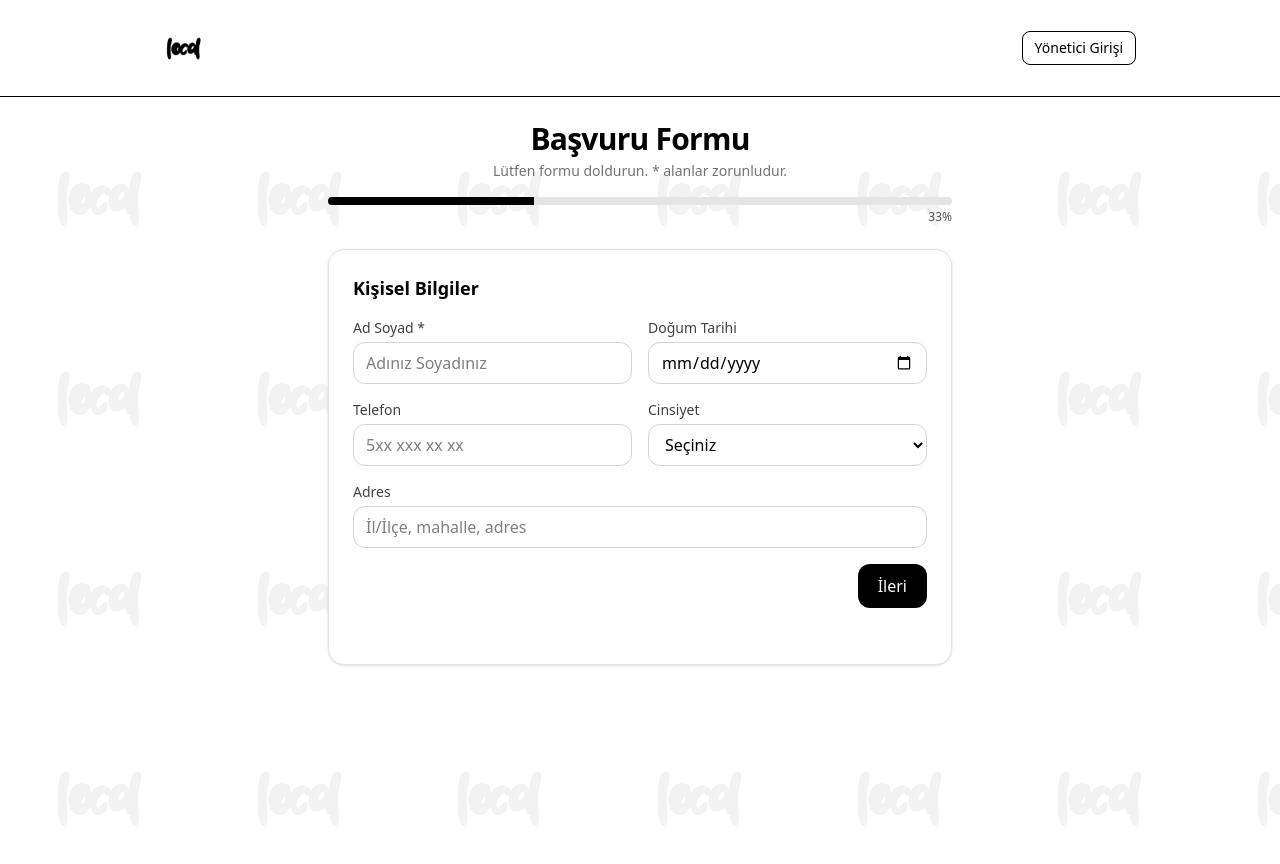
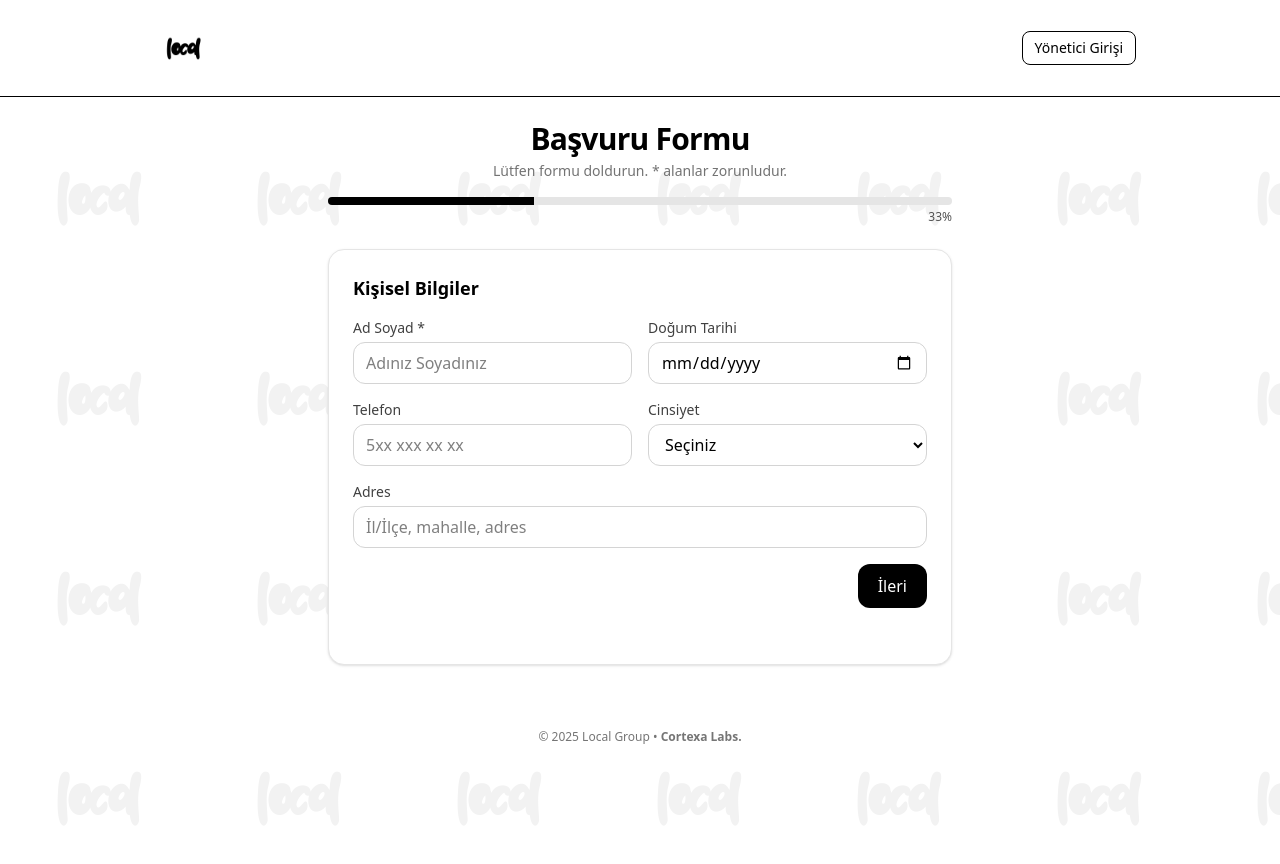
Before and after one commit to eegeren/LocalGroupForm, a Next.js app: page / in a window 1280 px wide. Shown: the top 864 px of the page. Built offline with nearby package versions, Linux system fonts and the light colour scheme.

Commit message:
general updated.

```diff
--- a/app/admin/page.tsx
+++ b/app/admin/page.tsx
@@ -87,9 +87,9 @@
     { header: 'Ad Soyad', accessorKey: 'fullName',
       cell: info => <span className="font-medium">{info.getValue() as string}</span> },
     { header: 'Telefon', accessorKey: 'phone',
-      cell: ({getValue}) => <span className="whitespace-nowrap">{getValue() as string || '-'}</span> },
+      cell: ({getValue}) => <span className="whitespace-nowrap">{(getValue() as string) || '-'}</span> },
     { header: 'Pozisyon', accessorKey: 'positionApplied',
-      cell: ({getValue}) => getValue() as string || '-' },
+      cell: ({getValue}) => (getValue() as string) || '-' },
     { header: 'Tür', accessorKey: 'workType',
       cell: ({ getValue }) => {
         const v = (getValue() as string) || ''
@@ -178,7 +178,9 @@
       const res = await fetch(`/api/admin/${id}`)
       const json = await res.json()
       if (!json.ok) { alert(json.error || 'detay hatası'); return }
-      setDetail({ item: json.item, events: json.events })
+      // <<< önemli: events daima dizi olsun
+      const evs: Event[] = Array.isArray(json.events) ? json.events : []
+      setDetail({ item: json.item as Item, events: evs })
       setOpen(true)
     } catch {
       alert('Detay getirilemedi')
@@ -261,6 +263,9 @@
     document.cookie = 'lg_admin=; Max-Age=0; path=/'
     window.location.href = '/'
   }, [])
+
+  // timeline için güvenli kopya
+  const evs = Array.isArray(detail?.events) ? detail!.events : []
 
   return (
     <main className="min-h-screen bg-neutral-50">
@@ -413,15 +418,14 @@
             <div>
               <div className="text-sm font-semibold mb-2">Geçmiş / Timeline</div>
               <div className="space-y-2">
-                {detail.events.length === 0 ? (
+                {evs.length === 0 ? (
                   <div className="text-sm text-neutral-500">Henüz geçmiş yok.</div>
-                ) : detail.events.map(ev => (
+                ) : evs.map(ev => (
                   <div key={ev.id} className="border rounded-lg p-2 text-sm">
                     <div className="text-neutral-500">{new Date(ev.createdAt).toLocaleString()}</div>
-                    {ev.type === 'NOTE' && (
+                    {ev.type === 'NOTE' ? (
                       <div><b>Not:</b> {ev.note}</div>
-                    )}
-                    {ev.type !== 'NOTE' && (
+                    ) : (
                       <div>
                         <b>{ev.type}</b>{ev.field ? ` (${ev.field})` : ''}: {ev.oldValue ?? '-'} → {ev.newValue ?? '-'}
                       </div>
--- a/app/page.tsx
+++ b/app/page.tsx
@@ -205,7 +205,7 @@
                     className="w-full rounded-xl border border-neutral-300 bg-white px-3 py-2"/>
                 </div>
                 <div>
-                  {/* >>> Burayı kalın & siyah yaptık <<< */}
+                  {/* Kalın & siyah etiket */}
                   <label className="block text-sm font-bold mb-2 text-black">Çalışma Türü *</label>
                   <select name="workType"
                     value={workType} onChange={(e)=>setWorkType(e.target.value)}
@@ -354,6 +354,18 @@
           <input type="hidden" name="prevReason" value={prevReason} />
           <input type="hidden" name="message" value={message} />
         </form>
+
+        {/* --- Footer / İmza (sadece bu sayfada) --- */}
+        <footer className="relative mt-10 py-6 text-center text-xs text-neutral-600/80">
+          © {new Date().getFullYear()} Local Group •{' '}
+          <a
+            href="https://cortexaai.net"
+            target="_blank"
+            className="font-semibold underline-offset-2 hover:underline"
+          >
+            Cortexa Labs.
+          </a>
+        </footer>
       </div>
     </main>
   )
```
Lines whose indentation alone changed are shown as unchanged.
